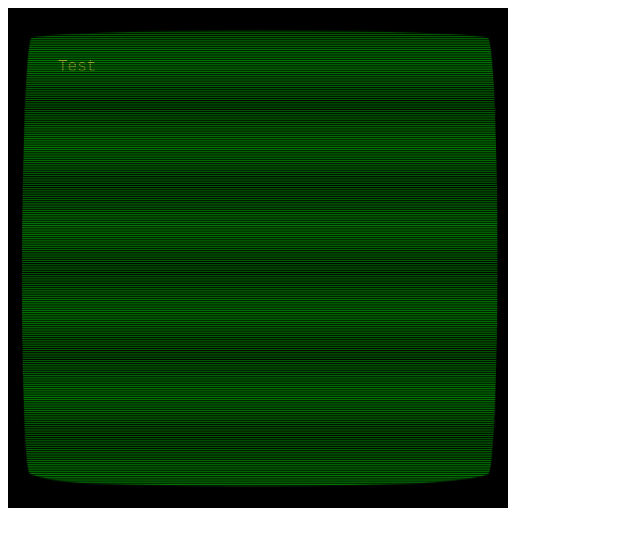
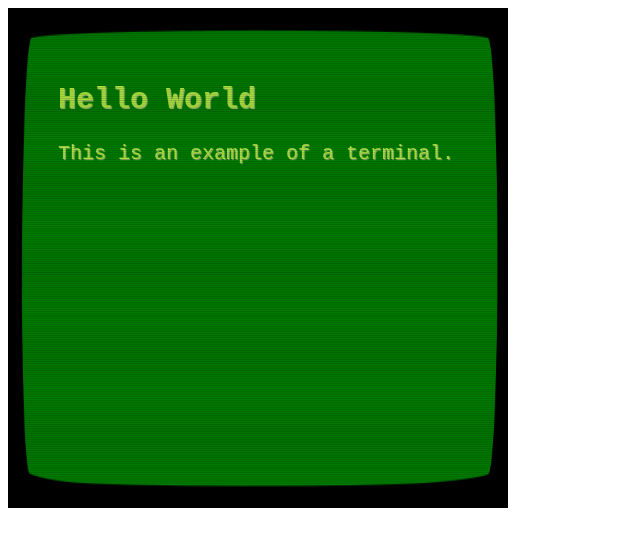
Before and after one commit to DominicKennell/Terminal, a plain HTML site: page index.html in a window 1280 px wide. Shown: the whole page, without its empty margins (0-640 px from the left). Drawn offline with Linux system fonts and the light colour scheme.

Commit message:
finished basic CSS and HTML

```diff
--- a/assets/stylesheet/style.css
+++ b/assets/stylesheet/style.css
@@ -1,23 +1,41 @@
-*{
+* {
     font-family: 'Courier New', Courier, monospace;
 }
 
-#screen{
+#screen {
     position: relative;
     width: 500px;
     height: 500px;
     background-color: green;
 }
 
-#scanlines, #bezel {
+#scanlines,
+#bezel {
     position: absolute;
     width: 100%;
     height: 100%;
     top: 0;
     left: 0;
+    pointer-events: none;
 }
 
-#content{
+#scanlines {
+    opacity: 25%;
+}
+
+#content {
     padding: 50px;
-    color: yellowgreen;
+    color: rgb(184, 241, 68);
+    font-size: 20px;
+    text-shadow: 1px 1px 1px rgb(176, 200, 128);
 }
+
+.noselect {
+    -webkit-touch-callout: none;
+    -webkit-user-select: none;
+
+    -khtml-user-select: none;
+    -moz-user-select: none;
+    -ms-user-select: none;
+    user-select: none;
+}
--- a/index.html
+++ b/index.html
@@ -10,10 +10,11 @@
 </head>
 <body>
     <section id="screen">
-        <img src="./assets/images/scanlines.png" alt="scan lines" id="scanlines"/>
-        <img src="./assets/images/bezel.png" alt="bezel" id="bezel" />
+        <img src="./assets/images/scanlines.png" alt="scan lines" id="scanlines" class="noselect"/>
+        <img src="./assets/images/bezel.png" alt="bezel" id="bezel" class="noselect" />
         <div id="content">
-            Test
+            <h1>Hello World</h1>
+            <p>This is an example of a terminal.</p>
         </div>
     </section>
 </body>
```
